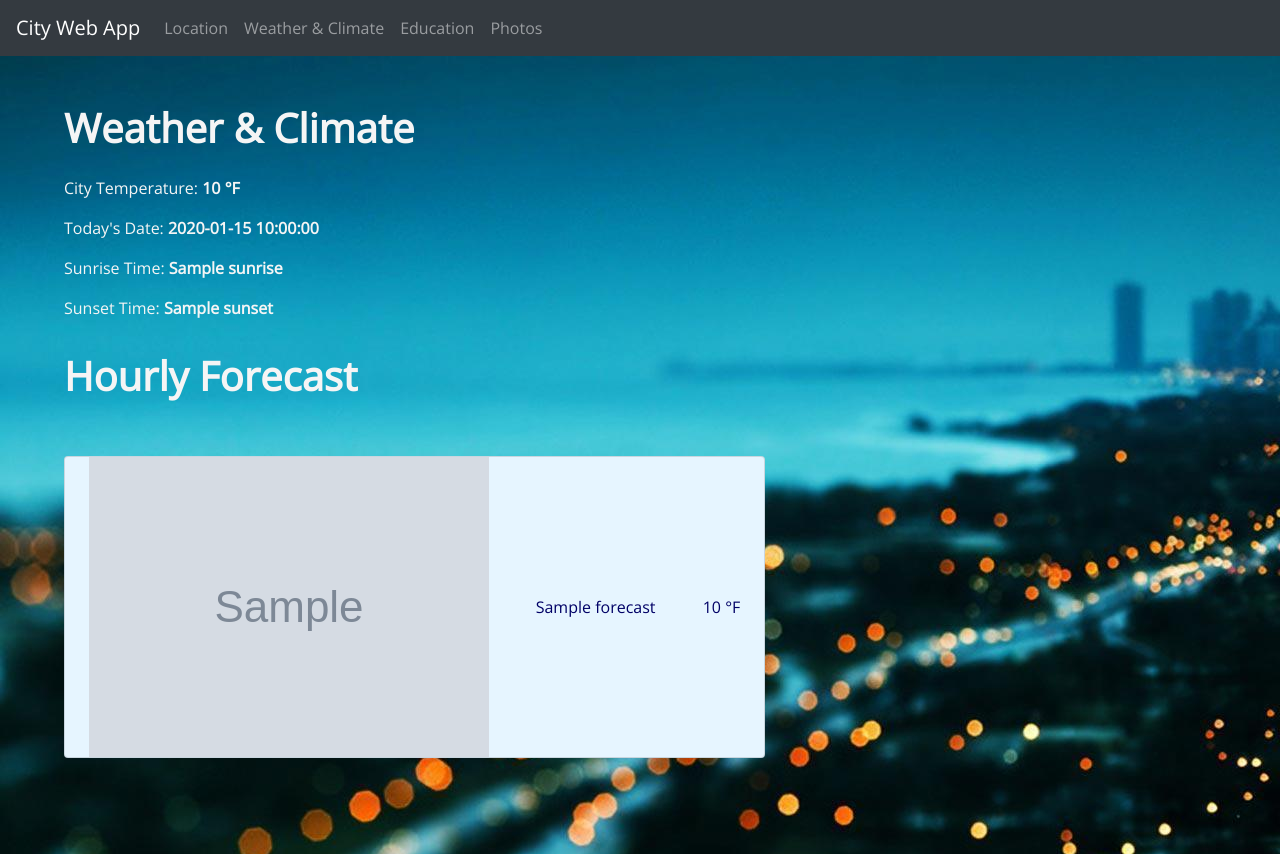
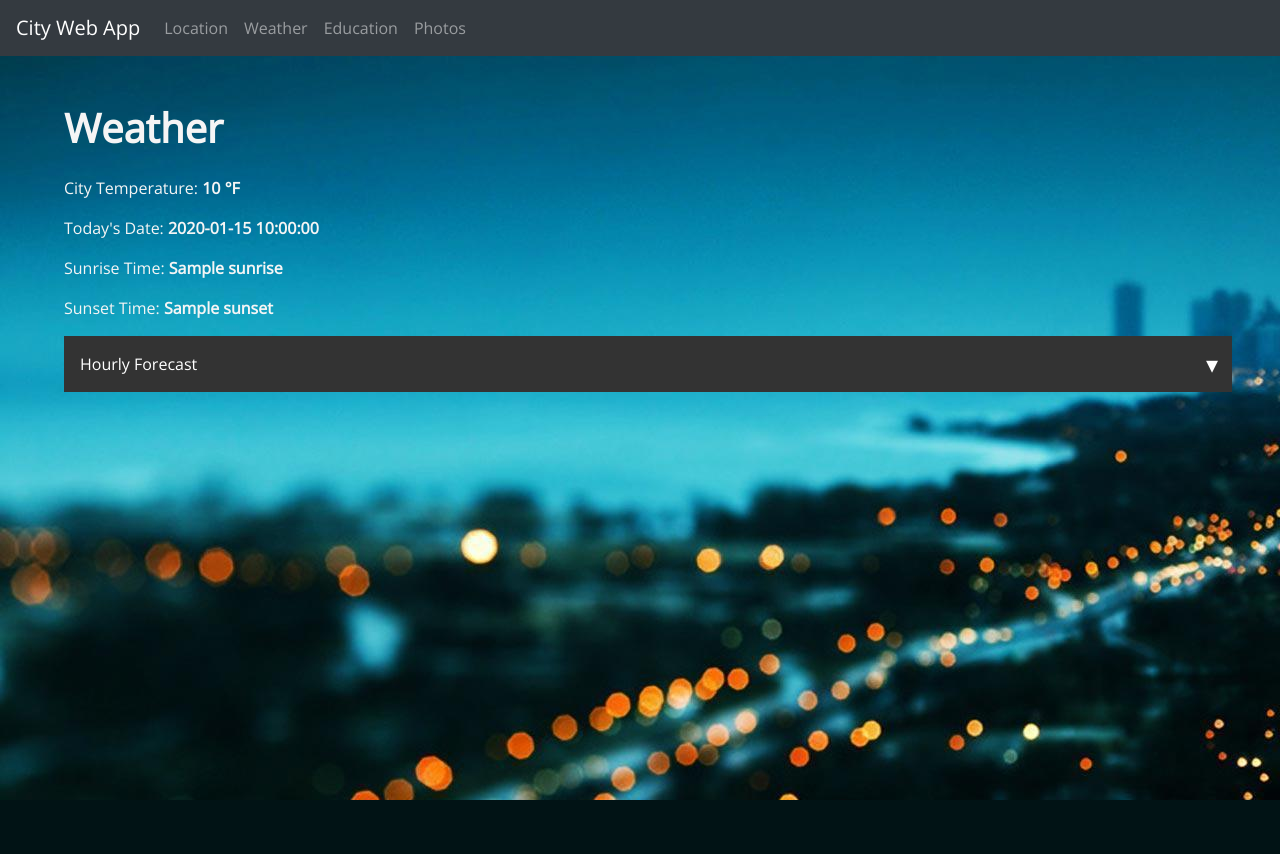
Before and after one commit to allenz3/city-web-app, a Flask app: template templates/weather.html in a window 1280 px wide. After the commit the page ends 800 px from the top, so only its background shows below. Run offline with Flask 2, Linux system fonts and the light colour scheme; the template is opened without the code that fills it: most values are stand-ins (such as "Sample title", 1, 10 or a date in 2020); grey boxes marked "Sample" are stand-in pictures; some libraries are stand-ins or nearby versions.

Commit message:
drop down menus added for weather forecasts

```diff
--- a/static/css/style.css
+++ b/static/css/style.css
@@ -14,12 +14,19 @@ h1 {
     color: greenyellow;
 }
 
+/* Location Page */
+.map {
+    border: 5px outset #005c99;
+    border-radius: 10px;
+}
+
+/* Flexbox Code used for Weather and Education Pages */
 .flexbox-container-outer {
     display: flex;
     flex-direction: column;
 }
 
-.flexbox-container-inner {
+.flexbox-container-inner-weather {
     display: flex;
     flex-direction: row;
     width: 60%;
@@ -29,7 +36,7 @@ h1 {
     background-color: #e6f5ff;
 }
 
-.flexbox-container-inner-2 {
+.flexbox-container-inner-education {
     display: flex;
     padding-top: 1rem;
     padding-bottom: 1rem;
@@ -62,7 +69,48 @@ h1 {
     border-left: 5px solid #005c99;
 }
 
-.map {
-    border: 5px outset #005c99;
-    border-radius: 10px;
+/* Accordion for Weather Forecasts */
+.accordion__button {
+    display: block;
+    width: 100%;
+    padding: 1rem;
+    border: none;
+    outline: none;
+    cursor: pointer;
+    background: #333333;
+    color: #ffffff;
+    text-align: left;
+    transition: background 0.2s;
 }
+
+.accordion__button::after {
+    content: "\25be";
+    float: right;
+    transform: scale(1.5);
+}
+
+.accordion__button--active + .accordion__content {
+    display: block;
+}
+
+.accordion__button--active {
+    background: #555555
+}
+
+.accordion__button--active::after {
+    content: "\25b4"
+}
+
+.accordion__content {
+    /*
+    overflow: hidden;
+    max-height: 0;
+    transition: max-height 0.2s;
+    */
+
+    padding: 0 1rem;
+    background: #000066;
+
+    display: none;
+    overflow: auto;
+}
--- /dev/null
+++ b/static/js/script.js
@@ -0,0 +1,11 @@
+document.querySelectorAll('.accordion__button').forEach(button => {
+    button.addEventListener('click', () => {
+        // const accordionContent = button.nextElementSibling;
+        button.classList.toggle('accordion__button--active');
+        // if(button.classList.contains('accordion_button--active')) {
+        //     accordionContent.style.maxHeight = accordionContent.scrollHeight + 'px';
+        // } else {
+        //     accordionContent.style.maxHeight = 0;
+        // }
+    });
+});
--- a/templates/education.html
+++ b/templates/education.html
@@ -12,7 +12,7 @@
     {% else %}
     <div class="flexbox-container-outer">
         {% for district in districts %}
-        <div class="flexbox-container-inner-2 card mt-5 mb-5">
+        <div class="flexbox-container-inner-education card mt-5 mb-5">
             {% for key in district.keys() %}
             <div class="row">
                 <span class="flexbox-item-1">{{key}}</span>
--- a/templates/page.html
+++ b/templates/page.html
@@ -22,7 +22,7 @@
                 <a href="location" class="nav-link">Location</a>
             </li>
             <li class="nav-item">
-                <a href="weather" class="nav-link">Weather & Climate</a>
+                <a href="weather" class="nav-link">Weather</a>
             </li>
             <li class="nav-item">
                 <a href="education" class="nav-link">Education</a>
@@ -39,7 +39,7 @@
 </div>
 
 <script src="{{ url_for('static', filename='bootstrap-4.5.3-dist/js/jquery-3.5.1.min.js') }}"></script>
-<script src="{{ url_for('static', filename='bootstrap-4.5.3-dist/js/bootstrap.min.js') }}">
-</script>
+<script src="{{ url_for('static', filename='bootstrap-4.5.3-dist/js/bootstrap.min.js') }}"></script>
+<script src="{{ url_for('static', filename='js/script.js') }}"></script>
 </body>
 </html>
--- a/templates/weather.html
+++ b/templates/weather.html
@@ -1,24 +1,27 @@
 {% extends "page.html" %}
 
 {% block content %}
-<h1 class="pb-3">Weather & Climate</h1>
+<h1 class="pb-3">Weather</h1>
 <p>City Temperature: <span class="font-weight-bold">{{temperature}} °F</span></p>
 <p>Today's Date: <span class="font-weight-bold">{{date}}</span></p>
 <p>Sunrise Time: <span class="font-weight-bold">{{sunrise}}</span></p>
 <p>Sunset Time: <span class="font-weight-bold">{{sunset}}</span></p>
 
-<div>
-    <h1 class="pt-3">Hourly Forecast</h1>
-    <div class="flexbox-container-outer">
-        {% for report in hourly %}
-        <div class="flexbox-container-inner card mt-5 mb-5">
+<!--Hourly Forecast-->
+<div class="accordion">
+    <button type="button" class="accordion__button">Hourly Forecast</button>
+    <div class="accordion__content">
+        <div class="flexbox-container-outer pb-5">
+            {% for report in hourly %}
+            <div class="flexbox-container-inner-weather card ml-5 mt-5 pr-3">
             <span class="flexbox-item-1">
                 <img src="{{report.get('icon_url')}}" alt="Weather Icon"/>
             </span>
-            <span class="flexbox-item-1">{{report.get('forecast')}}</span>
-            <span class="flexbox-item-1">{{report.get('temperature')}} °F</span>
+                <span class="flexbox-item-1">{{report.get('forecast')}}</span>
+                <span class="flexbox-item-1">{{report.get('temperature')}} °F</span>
+            </div>
+            {% endfor %}
         </div>
-        {% endfor %}
     </div>
 </div>
 {% endblock %}
```
